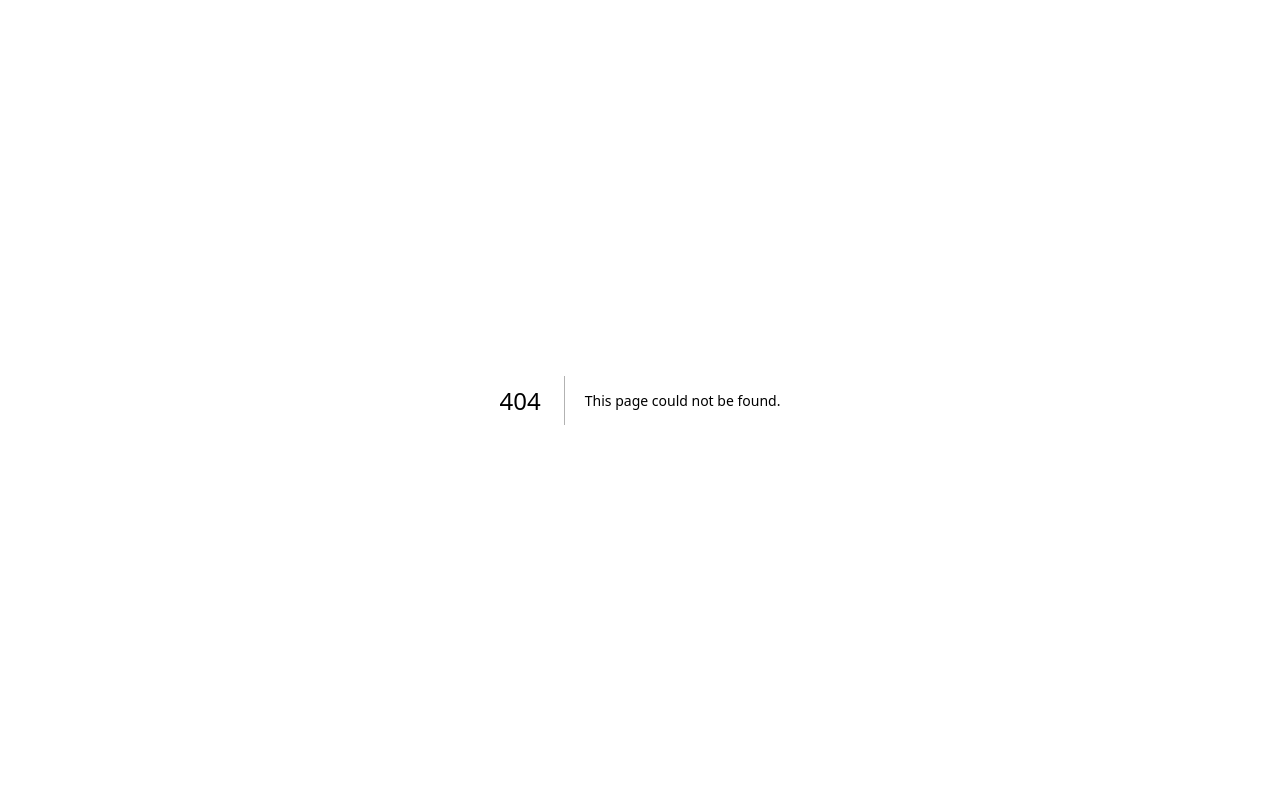
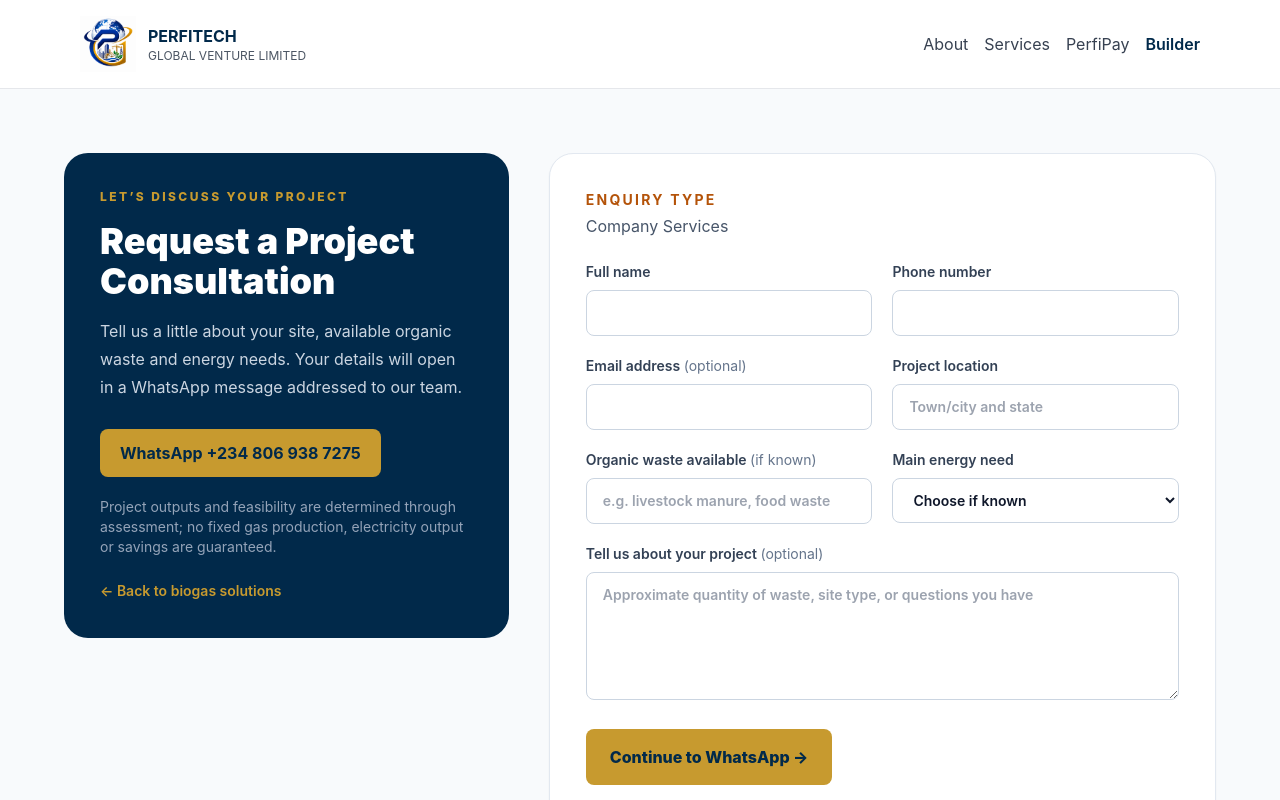
Before and after one commit to perficoin-hue/perfi-site, a Next.js app: page /contact in a window 1280 px wide. Before the commit this address had no page. Shown: the top 800 px of the page. Built offline with nearby package versions, Linux system fonts and the light colour scheme.

Commit message:
Add working contact page for biogas consultation CTA

```diff
--- /dev/null
+++ b/pages/contact.tsx
@@ -0,0 +1,87 @@
+import { useEffect, useState } from 'react'
+import Head from 'next/head'
+import Link from 'next/link'
+import { useRouter } from 'next/router'
+import Header from '../components/Header'
+import Footer from '../components/Footer'
+
+const inputClass = 'mt-2 w-full rounded-lg border border-slate-300 bg-white px-4 py-3 text-slate-900 outline-none transition focus:border-amber-500 focus:ring-2 focus:ring-amber-200'
+const labelClass = 'block text-sm font-semibold text-slate-700'
+
+export default function Contact() {
+  const router = useRouter()
+  const [service, setService] = useState('Company Services')
+  const [name, setName] = useState('')
+  const [phone, setPhone] = useState('')
+  const [email, setEmail] = useState('')
+  const [location, setLocation] = useState('')
+  const [feedstock, setFeedstock] = useState('')
+  const [energyUse, setEnergyUse] = useState('')
+  const [details, setDetails] = useState('')
+
+  useEffect(() => {
+    if (!router.isReady) return
+    const requestedService = router.query.service
+    if (typeof requestedService === 'string' && requestedService.trim()) {
+      setService(requestedService)
+    }
+  }, [router.isReady, router.query.service])
+
+  function submitConsultation(event: React.FormEvent<HTMLFormElement>) {
+    event.preventDefault()
+
+    const message = [
+      'Biogas Project Consultation Request',
+      `Name: ${name}`,
+      `Phone: ${phone}`,
+      `Email: ${email || 'Not provided'}`,
+      `Project location: ${location}`,
+      `Organic waste/feedstock: ${feedstock || 'Not sure yet'}`,
+      `Intended energy use: ${energyUse || 'Not decided yet'}`,
+      `Additional details: ${details || 'None'}`,
+    ].join('\n')
+
+    window.open(`https://wa.me/2348069387275?text=${encodeURIComponent(message)}`, '_blank', 'noopener,noreferrer')
+  }
+
+  return (
+    <div className="min-h-screen bg-slate-50 text-slate-800">
+      <Head>
+        <title>Request a Project Consultation | Perfitech</title>
+        <meta name="description" content="Contact Perfitech Global Venture Limited to discuss a biogas project consultation." />
+      </Head>
+      <Header />
+      <main className="px-5 py-12 sm:px-8 sm:py-16">
+        <div className="mx-auto grid max-w-6xl gap-10 lg:grid-cols-[0.8fr_1.2fr]">
+          <aside className="h-fit rounded-3xl bg-perfi-navy p-7 text-white sm:p-9">
+            <p className="text-xs font-extrabold uppercase tracking-[0.2em] text-perfi-gold">Let’s discuss your project</p>
+            <h1 className="mt-4 text-3xl font-black leading-tight sm:text-4xl">Request a Project Consultation</h1>
+            <p className="mt-4 leading-7 text-slate-300">Tell us a little about your site, available organic waste and energy needs. Your details will open in a WhatsApp message addressed to our team.</p>
+            <a href="https://wa.me/2348069387275" target="_blank" rel="noopener noreferrer" className="mt-7 inline-flex rounded-lg bg-perfi-gold px-5 py-3 font-bold text-perfi-navy hover:brightness-110">WhatsApp +234 806 938 7275</a>
+            <p className="mt-5 text-sm text-slate-400">Project outputs and feasibility are determined through assessment; no fixed gas production, electricity output or savings are guaranteed.</p>
+            <Link href="/biogas" className="mt-6 inline-block text-sm font-semibold text-perfi-gold hover:underline">← Back to biogas solutions</Link>
+          </aside>
+
+          <form onSubmit={submitConsultation} className="rounded-3xl border border-slate-200 bg-white p-6 shadow-sm sm:p-9">
+            <div className="mb-6">
+              <p className="text-sm font-bold uppercase tracking-[0.16em] text-amber-700">Enquiry type</p>
+              <p className="mt-1 text-slate-600">{service}</p>
+            </div>
+            <div className="grid gap-5 sm:grid-cols-2">
+              <label className={labelClass}>Full name<input className={inputClass} value={name} onChange={(event) => setName(event.target.value)} required maxLength={100} autoComplete="name" /></label>
+              <label className={labelClass}>Phone number<input className={inputClass} type="tel" value={phone} onChange={(event) => setPhone(event.target.value)} required maxLength={30} autoComplete="tel" /></label>
+              <label className={labelClass}>Email address <span className="font-normal text-slate-500">(optional)</span><input className={inputClass} type="email" value={email} onChange={(event) => setEmail(event.target.value)} maxLength={254} autoComplete="email" /></label>
+              <label className={labelClass}>Project location<input className={inputClass} value={location} onChange={(event) => setLocation(event.target.value)} required maxLength={150} placeholder="Town/city and state" /></label>
+              <label className={labelClass}>Organic waste available <span className="font-normal text-slate-500">(if known)</span><input className={inputClass} value={feedstock} onChange={(event) => setFeedstock(event.target.value)} maxLength={300} placeholder="e.g. livestock manure, food waste" /></label>
+              <label className={labelClass}>Main energy need <select className={inputClass} value={energyUse} onChange={(event) => setEnergyUse(event.target.value)}><option value="">Choose if known</option><option>Cooking gas</option><option>Electricity generation</option><option>Both cooking gas and electricity</option><option>Not sure yet</option></select></label>
+            </div>
+            <label className={`${labelClass} mt-5`}>Tell us about your project <span className="font-normal text-slate-500">(optional)</span><textarea className={`${inputClass} min-h-32`} value={details} onChange={(event) => setDetails(event.target.value)} maxLength={2000} placeholder="Approximate quantity of waste, site type, or questions you have" /></label>
+            <button type="submit" className="mt-6 w-full rounded-lg bg-perfi-gold px-6 py-4 font-extrabold text-perfi-navy transition hover:brightness-110 sm:w-auto">Continue to WhatsApp →</button>
+            <p className="mt-3 text-xs leading-5 text-slate-500">Your browser will open WhatsApp with your message ready to review and send. Nothing is sent until you confirm it in WhatsApp.</p>
+          </form>
+        </div>
+      </main>
+      <Footer />
+    </div>
+  )
+}
```
